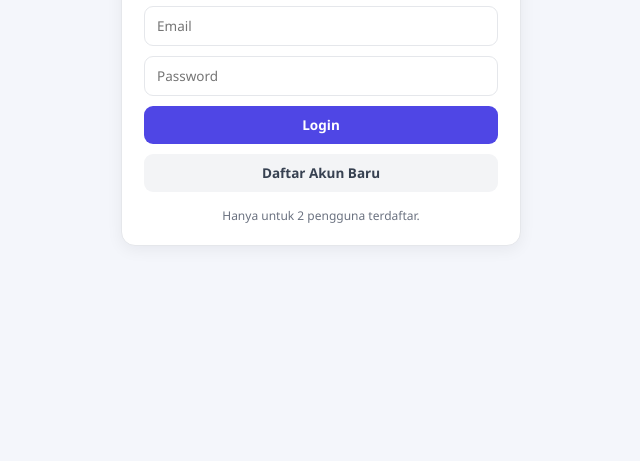
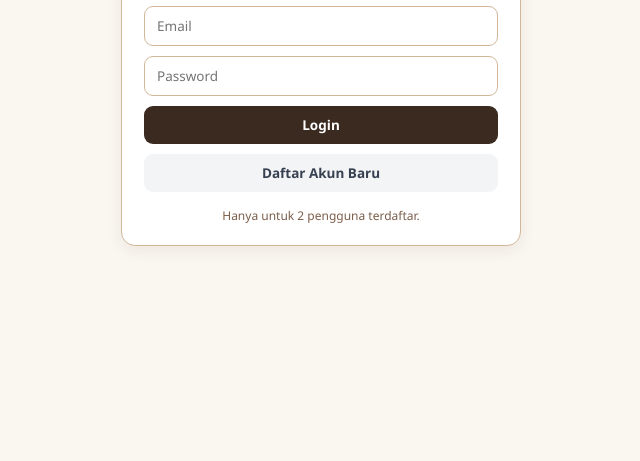
Before and after one commit to fatch1621/fatch1621.github.io, a plain HTML site: page index.html in a window 1280 px wide. Shown: the part 339-800 px from the top of the page, without its empty margins (319-959 px from the left). Drawn offline with nearby package versions, Linux system fonts and the light colour scheme; no server answers.

Commit message:
style.css

```diff
--- a/style.css
+++ b/style.css
@@ -1,4 +1,22 @@
-:root{--bg:#f4f6fb;--card:#fff;--primary:#4f46e5;--primary-dark:#4338ca;--green:#10b981;--red:#ef4444;--amber:#f59e0b;--text:#1f2937;--muted:#6b7280;--border:#e5e7eb;--radius:14px;--shadow:0 4px 16px rgba(17,24,39,.06);--tan:#f9f1e3;--tan-dark:#f0e5d0;--orange:#d97706;--green-primary:#16a34a}
+:root{
+  /* Palet Warna Mocha / Brown */
+  --bg:#FAF7F0;            /* Soft Ivory - background utama */
+  --card:#FFFFFF;          /* Card tetap putih agar konten jelas */
+  --primary:#3B2A20;       /* Dark Chocolate - warna utama */
+  --primary-dark:#2A1E16;  /* Darker Mocha - hover state */
+  --green:#10b981;         /* Tetap hijau untuk pemasukan */
+  --red:#ef4444;           /* Tetap merah untuk pengeluaran */
+  --amber:#A67C52;         /* Caramel - aksen */
+  --text:#3B2A20;          /* Dark Chocolate - warna teks */
+  --muted:#7B5E4A;         /* Walnut Brown - teks sekunder */
+  --border:#D1B89A;        /* Warm Beige - border */
+  --radius:14px;
+  --shadow:0 4px 16px rgba(59,42,32,.08);
+  --tan:#F2E7D5;           /* Vanilla Cream - background input/modal */
+  --tan-dark:#D1B89A;      /* Warm Beige - hover state */
+  --orange:#A67C52;        /* Caramel - warna angka */
+  --green-primary:#16a34a; /* Tetap hijau untuk tombol tambah */
+}
 *{box-sizing:border-box;margin:0;padding:0}
 body{font-family:'Segoe UI',system-ui,-apple-system,Roboto,sans-serif;background:var(--bg);color:var(--text);font-size:14px;line-height:1.5}
 .layout{display:flex;min-height:100vh;align-items:flex-start}
```
